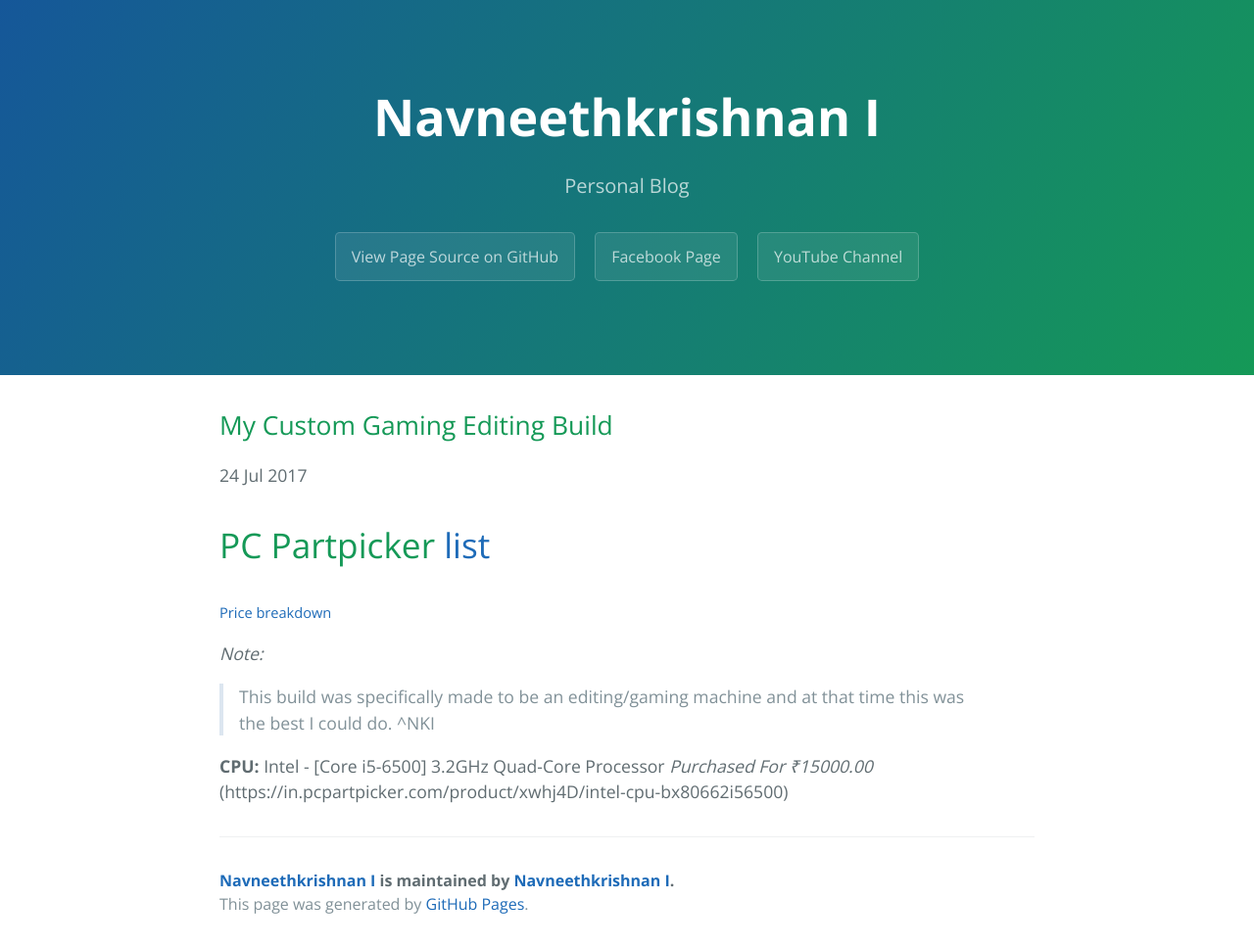
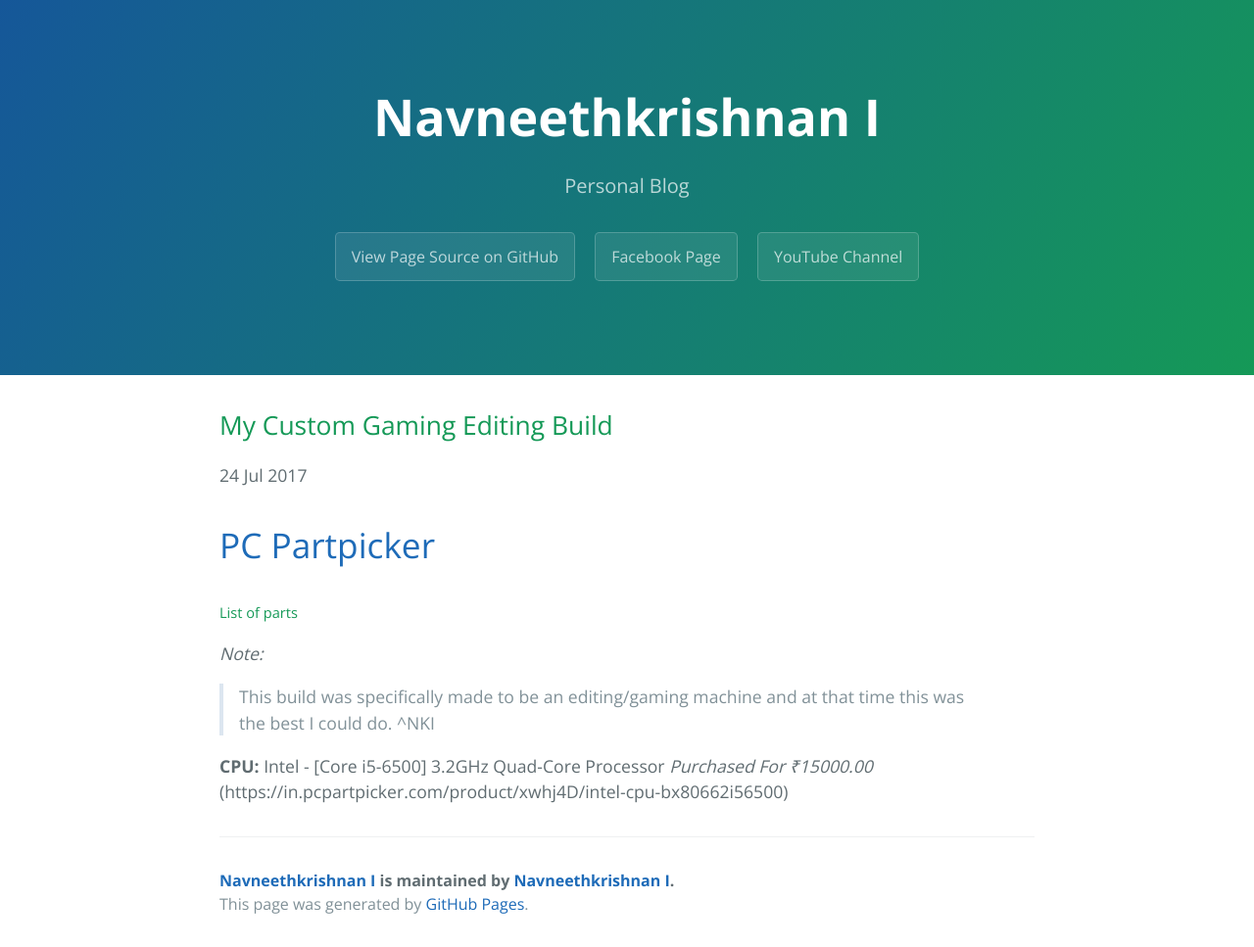
Before and after one commit to Navneet-Suresh/Navneet-Suresh.github.io, a Jekyll site: the page built from _posts/2017-07-24-My-Custom-Gaming-Editing-Build.markdown, in a window 1280 px wide. Shown: the whole page at 98% size. Built offline with Jekyll 4.4.1, drawn with Linux system fonts in a browser that asks for light colours; our own code applies the rules of GitHub Pages for plain Markdown files.

Commit message:
Update 2017-07-24-My-Custom-Gaming-Editing-Build.markdown

```diff
--- a/_posts/2017-07-24-My-Custom-Gaming-Editing-Build.markdown
+++ b/_posts/2017-07-24-My-Custom-Gaming-Editing-Build.markdown
@@ -1,5 +1,5 @@
-# PC Partpicker [list](https://in.pcpartpicker.com/list/RCsWqk)
-##### [Price breakdown](https://in.pcpartpicker.com/list/RCsWqk/by_merchant/)
+# [PC Partpicker](https://in.pcpartpicker.com/list/RCsWqk)
+##### List of parts
 _Note:_
 > This build was specifically made to be an editing/gaming machine and at that time this was the best I could do. ^NKI
 
```
